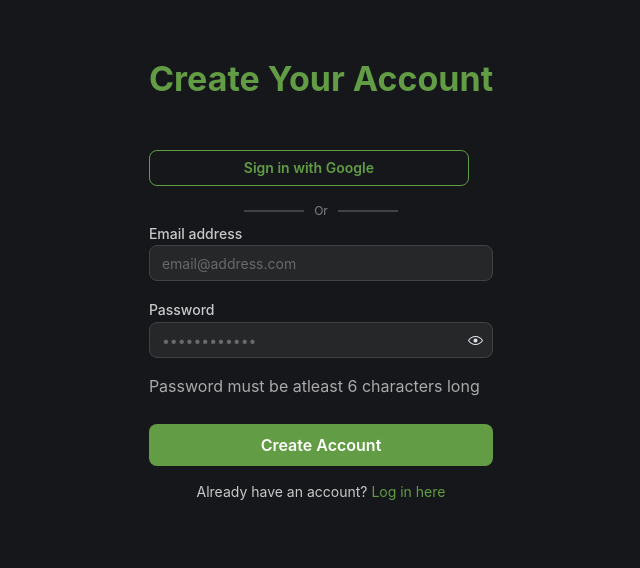
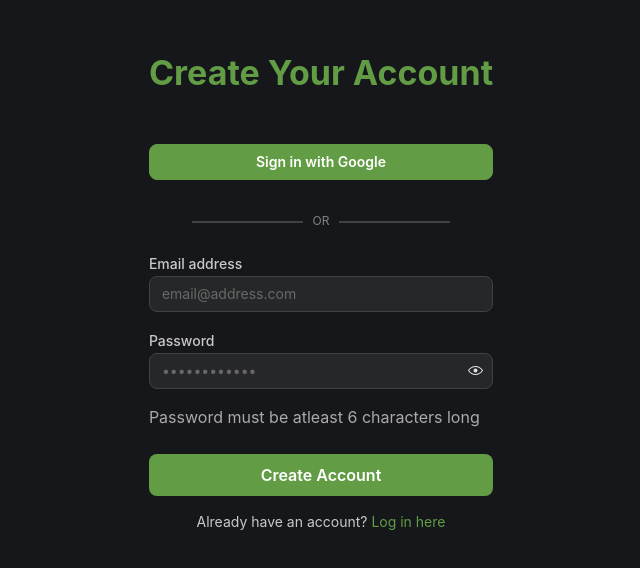
Before and after one commit to TrishaCarter/IR-Website, a Next.js app: page /signup in a window 1280 px wide. Shown: the part 108-676 px from the top of the page, without its empty margins (319-959 px from the left). Built offline with nearby package versions, Linux system fonts and the light colour scheme; no server answers.

Commit message:
Fixed login process, session persistence finalized

```diff
--- a/components/Navbar.js
+++ b/components/Navbar.js
@@ -11,7 +11,9 @@ export default function Navbar() {
     useEffect(() => {
         let getUser = async () => {
             let userData = await auth.currentUser;
-            let userDoc = await getUserDoc(userData.uid);
+            if (userData) {
+                userDoc = await getUserDoc(userData.uid);
+            }
 
             if (userData == null) {
                 console.log("No user logged in");
--- a/components/dashboard/UserBadges.js
+++ b/components/dashboard/UserBadges.js
@@ -39,8 +39,8 @@ export default function UserBadges({ uid }) {
 
     useEffect(() => {
         getUserById(uid).then((user) => {
-            let achievedBadges = user.badges || [];
-            console.log(user.badges);
+            let achievedBadges = user?.badges || [];
+            console.log(user?.badges);
 
             setUserAchievedBadges(achievedBadges);
         })
--- a/firebase.js
+++ b/firebase.js
@@ -173,6 +173,10 @@ export let getProblemSolutions = async (problemId) => {
 }
 
 export let getUserById = async (uid) => {
+    if (!uid) {
+        console.log("No UID provided");
+        return null;
+    }
     let docRef = doc(db, 'USERS', uid);
     let docSnap = await getDoc(docRef);
 
--- a/pages/dashboard/index.js
+++ b/pages/dashboard/index.js
@@ -34,13 +34,16 @@ export default function DashboardPage() {
         if (!loading && !user) {
             router.push('/login');
         }
-        let uid = auth.currentUser.uid || null;
+        let uid = auth.currentUser?.uid || null;
+
+        if (uid) {
             const userRef = doc(db, "USERS", uid);
             getDoc(userRef).then((doc) => {
                 let info = doc.data();
                 setUserInfo(info);
                 ("favoriteLanguages" in info) ? setNeedOnboard(false) : setNeedOnboard(true);
             })
+        }
     }, [user, loading])
 
     let finishOnboarding = (username, skills, favoriteLanguages) => {
--- a/pages/login/index.js
+++ b/pages/login/index.js
@@ -1,7 +1,7 @@
 import { useEffect, useState } from 'react';
 import { TextInput, PasswordInput, Button, Checkbox, Group, Anchor, Header, Divider, Box, Text, Center, Stack, Title } from '@mantine/core';
 import { IconMail, IconLock, IconBrandGoogle } from '@tabler/icons-react';
-import { setPersistence, signInWithEmailAndPassword, signInWithPopup } from 'firebase/auth';
+import { setPersistence, browserSessionPersistence, signInWithEmailAndPassword, signInWithPopup } from 'firebase/auth';
 import { auth, googleProvider, db } from '../../firebase';
 import { getDoc, setDoc, doc } from 'firebase/firestore';
 import { loginUser } from '@/handlers';
@@ -46,6 +46,7 @@ export default function SignInPage() {
 
     let signInEmailPass = async () => {
         try {
+            await setPersistence(auth, browserSessionPersistence);
             let gAuth = await signInWithEmailAndPassword(auth, email, password);
             let uid = gAuth.user.uid;
 
@@ -83,6 +84,7 @@ export default function SignInPage() {
     let signInGoogle = async () => {
 
         try {
+            await setPersistence(auth, browserSessionPersistence);
             let gAuth = await signInWithPopup(auth, googleProvider);
             let uid = gAuth.user.uid;
 
--- a/pages/signup/index.js
+++ b/pages/signup/index.js
@@ -1,11 +1,12 @@
 import { useState } from 'react';
-import { TextInput, PasswordInput, Button, Checkbox, Group, Anchor, Divider, Box, Text, Center, Stack, Title } from '@mantine/core';
+import { TextInput, PasswordInput, Button, Checkbox, Group, Anchor, Divider, Box, Text, Center, Stack, Title, RemoveScroll } from '@mantine/core';
 import { IconMail, IconLock, IconBrandGoogle } from '@tabler/icons-react';
-import { createUserWithEmailAndPassword, setPersistence, signInWithPopup } from 'firebase/auth';
+import { createUserWithEmailAndPassword, setPersistence, browserSessionPersistence, signInWithPopup } from 'firebase/auth';
 import { getDoc, setDoc, doc } from 'firebase/firestore';
 import { loginUser } from '@/handlers';
 import { auth, googleProvider, db } from '../../firebase';
 import { useRouter } from 'next/router';
+import { notifications } from '@mantine/notifications';
 
 export default function SignInPage() {
     const router = useRouter();
@@ -45,6 +46,7 @@ export default function SignInPage() {
     }
 
     let signUpEmailPass = async () => {
+        await setPersistence(auth, browserSessionPersistence);
         await createUserWithEmailAndPassword(auth, email, password)
             .then((userCredential) => {
                 // Signed in
@@ -61,7 +63,7 @@ export default function SignInPage() {
 
     let signupGoogle = async () => {
         try {
-            await setPersistence(auth, 'session');
+            await setPersistence(auth, browserSessionPersistence);
             let gAuth = await signInWithPopup(auth, googleProvider);
             let uid = gAuth.user.uid;
 
@@ -93,11 +95,20 @@ export default function SignInPage() {
         } catch (error) {
             console.log("Error with Google Sign In Popup:")
             console.error(error);
+            // if error string includes "INTERNAL ASSERTION FAILED"
+            if (error.message.includes("INTERNAL ASSERTION FAILED")) {
+                notifications.show({
+                    title: 'Error',
+                    message: 'Google Sign In failed. Please try again.',
+                    color: 'red',
+                });
+            }
+
         }
     }
 
-    return (
-        <Center style={{ minHeight: '100vh', backgroundColor: theme.background }}>
+    return <RemoveScroll>
+        <Center style={{ minHeight: '100vh', minWidth: '100vw', backgroundColor: theme.background }}>
             <Box sx={{ minWidth: 400, width: '100%', padding: 24, borderRadius: 8 }}>
                 {/* <Title order={1}>IR Website (Name tbd)</Title> */}
                 {/* Header */}
@@ -108,21 +119,21 @@ export default function SignInPage() {
 
                 {/* Google Sign In */}
                 <Button
-                    fullWidth
-                    variant="outline"
-                    leftIcon={<IconBrandGoogle size={18} />}
-                    color="gray"
+                    miw={"100%"}
+                    bg={theme.accentColor}
+                    c={'white'}
+                    // leftIcon={<IconBrandGoogle size={18} />}
                     mt="md"
                     radius="md"
-                    style={{ borderColor: theme.accentColor, color: theme.accentColor, minWidth: '300px', width: "25vw" }}
+                    style={{ borderColor: theme.accentColor, color: theme.accentColor }}
                     onClick={signupGoogle}
                 >
                     Sign in with Google
                 </Button>
 
                 {/* Divider */}
-                <Stack position="apart" align='center' mt="md">
-                    <Divider size="sm" label="Or" labelPosition="center" style={{ width: '45%' }} />
+                <Stack position="apart" align='center' mt={"xl"} mb={"lg"} >
+                    <Divider size="sm" label="OR" labelPosition="center" style={{ width: '75%' }} />
                 </Stack>
 
                 {/* Email Input */}
@@ -173,12 +184,7 @@ export default function SignInPage() {
                     </Anchor>
                 </Text>
 
-                <br />
-
-                <Text align="center" size="sm" style={{ color: theme.primaryTextColor }}>
-                    {signupText}
-                </Text>
             </Box>
         </Center >
-    );
+    </RemoveScroll>;
 }
```
Lines whose indentation alone changed are shown as unchanged.
